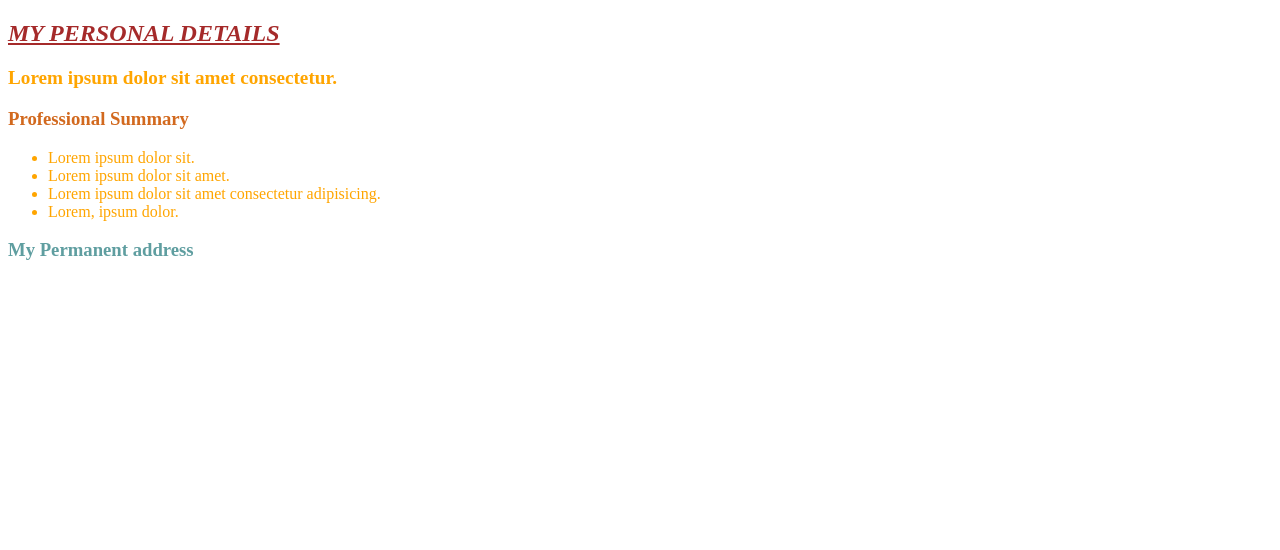
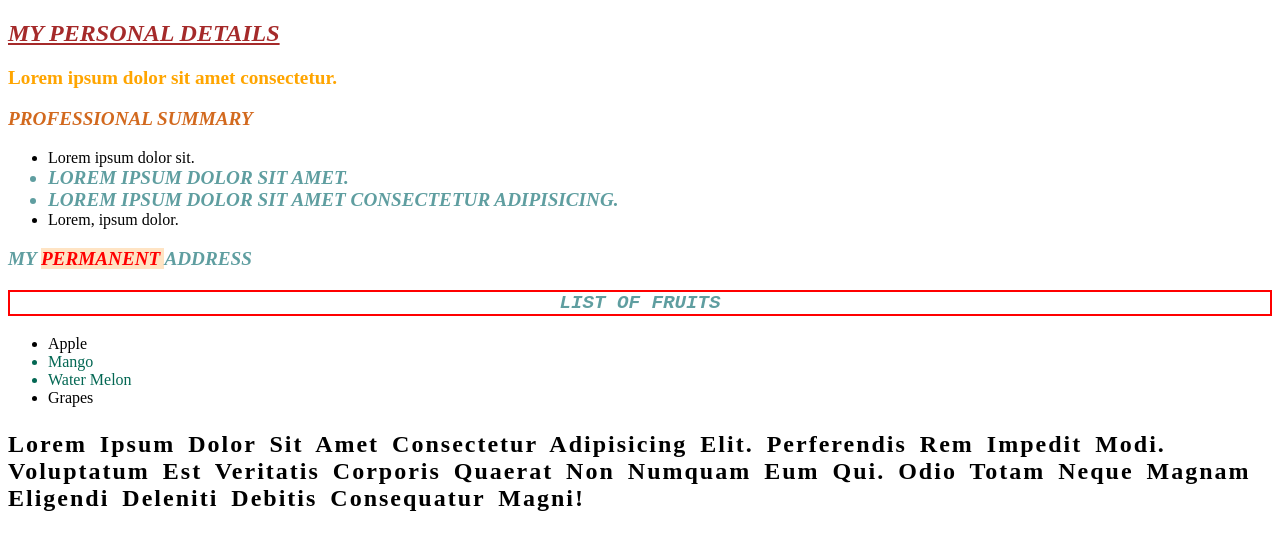
Before and after one commit to ronakmojidra/my-profile, a plain HTML site: page cssLearning.html in a window 1280 px wide. Drawn offline with Linux system fonts and the light colour scheme.

Commit message:
File Modified
File Modified

```diff
--- a/cssLearning.html
+++ b/cssLearning.html
@@ -12,13 +12,13 @@
 
     <style>
 
-        li{
+        /* li{
 
             color: orange;
 
-        }
+        } */
 
-        h3{
+        #address{
 
             color: cadetblue;
 
@@ -27,6 +27,68 @@
         #summary{
 
             color: chocolate;
+
+        }
+
+        span{
+
+            color: red;
+
+            background-color: bisque;
+
+        }
+
+        /* This is the combinator selector, which is not recommended */
+
+        #summary2, #summary3, h3{
+
+            color: cadetblue;
+
+            font-weight: bolder;
+
+            font-size: larger;
+
+            text-transform: uppercase;
+
+            font-style: italic;
+
+        }
+
+        .fruit{
+
+            /* color: rgb(30, 100, 100);   */
+
+            color: #036753;
+
+        }
+
+        .para{
+
+            color: #000000;
+
+            font-size: x-large;
+
+            font-weight: bolder;
+
+            text-transform: capitalize;
+
+            letter-spacing: 2px;
+
+            word-spacing: 5px;
+
+            /* text-decoration: underline; */
+
+            /* text-shadow: 4px 4px 2px rgba(0,0,0,0.6); */
+
+        }
+
+        .listFruits{
+
+            border: 2px solid red;
+
+            text-align: center;
+
+            font-family:'Courier New', Courier, monospace;
 
         }
 
@@ -48,15 +110,41 @@
 
         <li>Lorem ipsum dolor sit.</li>
 
-        <li>Lorem ipsum dolor sit amet.</li>
+        <li id="summary2">Lorem ipsum dolor sit amet.</li>
 
-        <li>Lorem ipsum dolor sit amet consectetur adipisicing.</li>
+        <li id="summary3">Lorem ipsum dolor sit amet consectetur adipisicing.</li>
 
         <li>Lorem, ipsum dolor.</li>
 
     </ul>
 
-    <h3> My Permanent address</h3>
+    <h3> My <span> Permanent </span> address</h3>
+
+    <h3 class="listFruits"> List Of Fruits </h3>
+
+    <ul>
+
+        <li> Apple </li>
+
+        <li class="fruit"> Mango </li>
+
+        <li class="fruit"> Water Melon </li>
+
+        <li> Grapes </li>
+
+    </ul>
+
+
+
+    <p class="para">
+
+        Lorem ipsum dolor sit amet consectetur adipisicing elit. Perferendis rem impedit modi. Voluptatum est veritatis corporis quaerat non numquam eum qui. Odio totam neque magnam eligendi deleniti debitis consequatur magni!
+
+    </p>
+
+
+
+
 
 </body>
 
```
Also changed, not shown: home.html (+43 -5 lines), index.html (+21 -11 lines).
